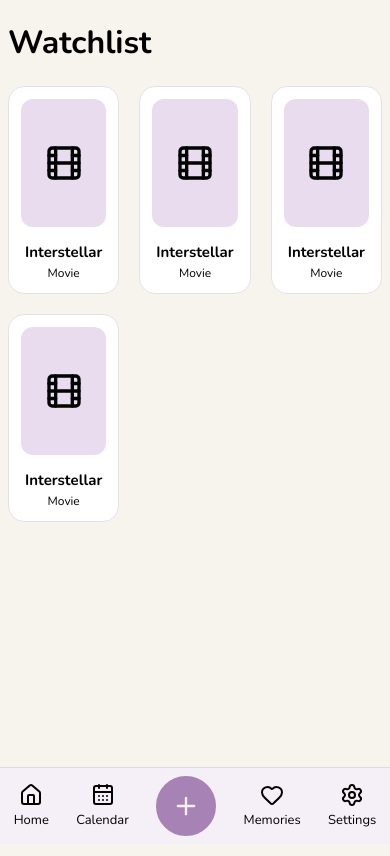
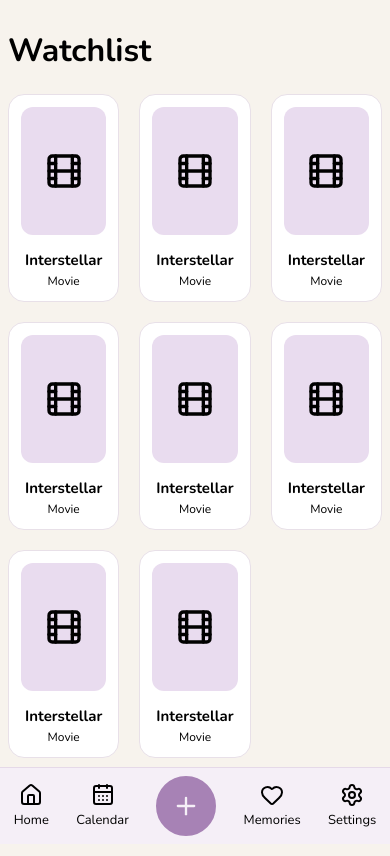
Before and after one commit to Shameer-R/BetweenUs, a React app in the folder frontend/: page /watchlist in a window 390 px wide. Built offline with nearby package versions, Linux system fonts and the light colour scheme; the HTML template or start-up script is replaced by a standard one.

Commit message:
style: add scrolling and improve responsiveness for watchlist

```diff
--- a/frontend/src/pages/Watchlist.css
+++ b/frontend/src/pages/Watchlist.css
@@ -1,3 +1,9 @@
+.watchlist-page {
+  height: 100%;
+  overflow-y: auto;
+  padding-bottom: 90px;
+}
+
 .watchlist-container {
   display: grid;
   grid-template-columns: repeat(3, minmax(0, 1fr));
--- a/frontend/src/pages/Watchlist.jsx
+++ b/frontend/src/pages/Watchlist.jsx
@@ -5,13 +5,20 @@ import "../pages/Watchlist.css";
 function Watchlist() {
   return (
     <>
+      <div className="watchlist-page">
         <h1>Watchlist</h1>
         <div className="watchlist-container">
           <WatchListCard />
           <WatchListCard />
           <WatchListCard />
           <WatchListCard />
+          <WatchListCard />
+          <WatchListCard />
+          <WatchListCard />
+          <WatchListCard />
         </div>
+      </div>
+
       <Navbar />
     </>
   );
```
Lines whose indentation alone changed are shown as unchanged.
